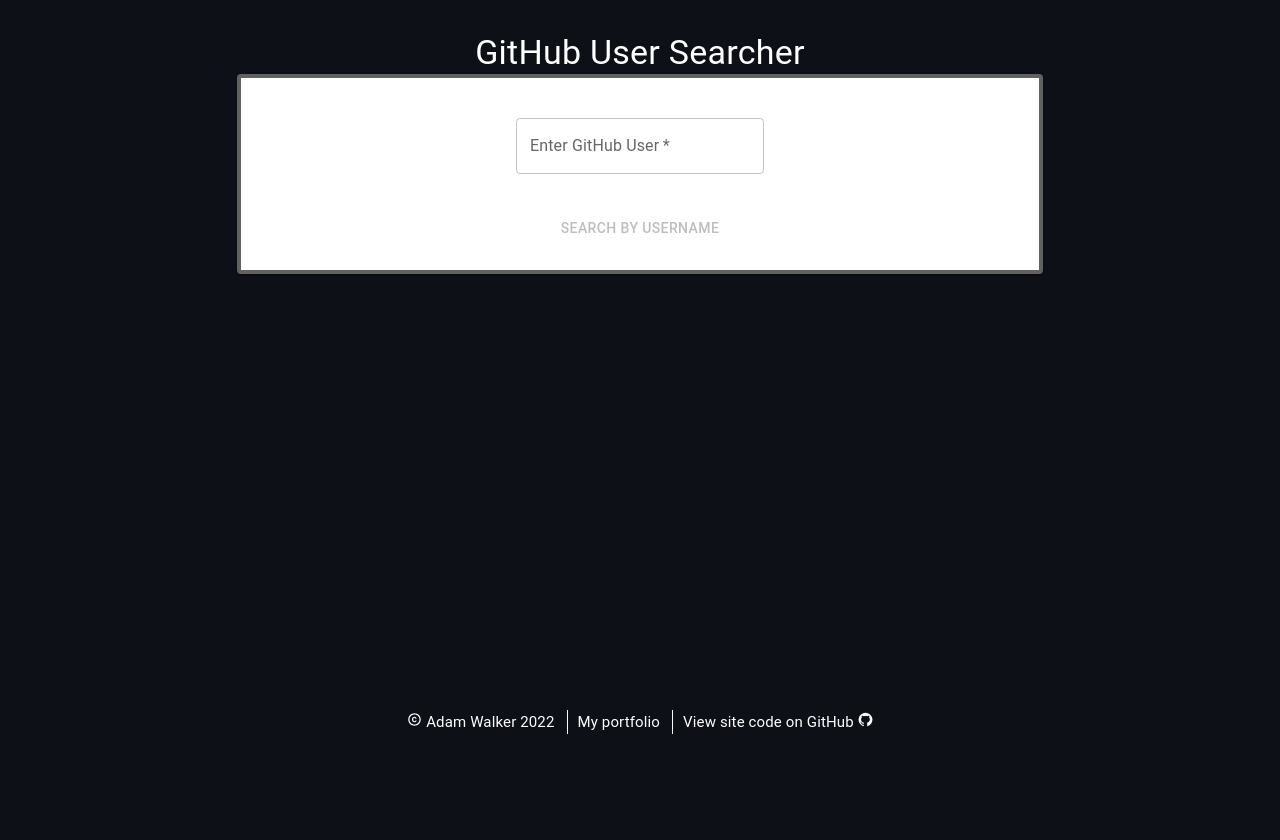
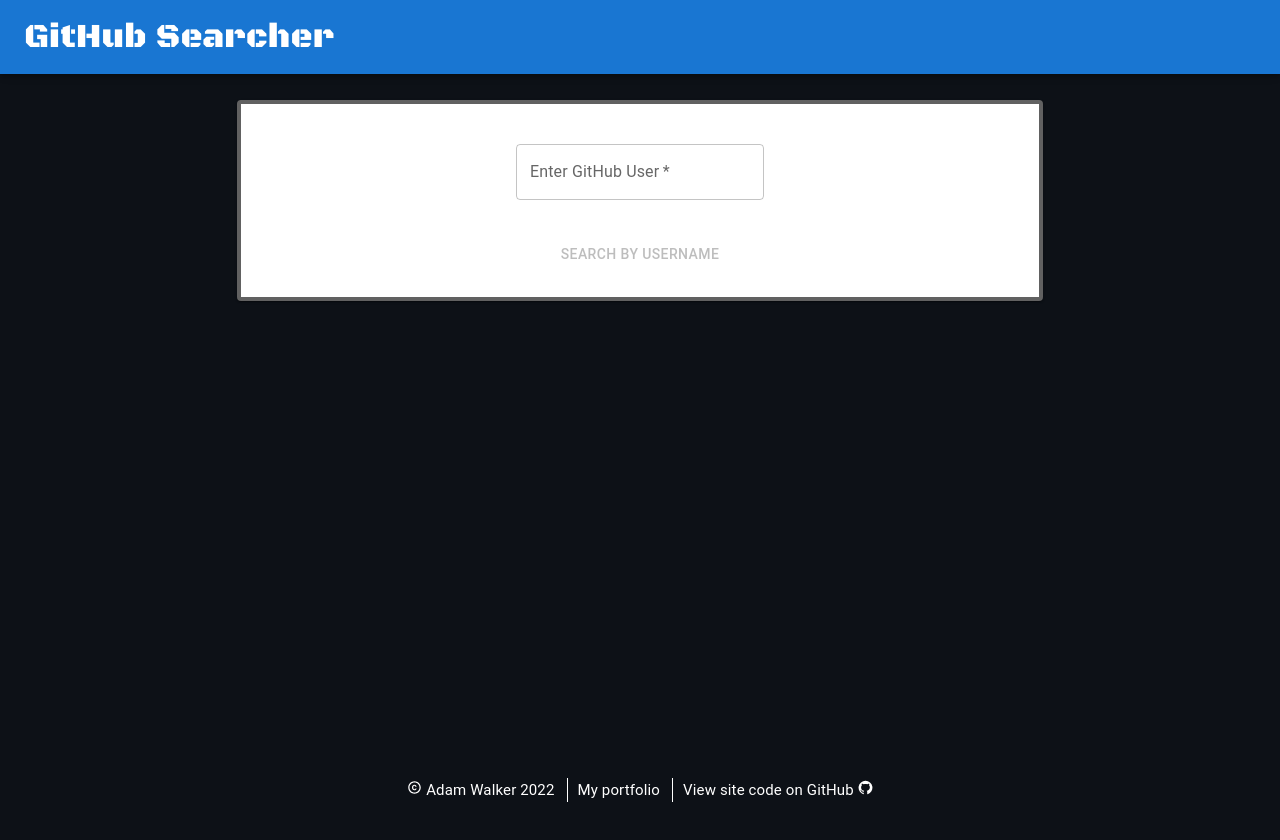
Before and after one commit to Nootuff/github-searcher, a React (Create React App) app: page / in a window 1280 px wide. Before the commit the page ends 800 px from the top, so only its background shows below. Built offline with nearby package versions, Linux system fonts and the light colour scheme.

Commit message:
Header component added.

```diff
--- /dev/null
+++ b/src/components/Header.js
@@ -0,0 +1,16 @@
+import AppBar from '@mui/material/AppBar';
+import Toolbar from '@mui/material/Toolbar';
+import Typography from '@mui/material/Typography';
+import '../styles/Header.css';
+
+function Header() {
+  return (
+    <AppBar id="Header">
+      <Toolbar>
+        <Typography variant="h4" id="Header-logo" sx={{ py: 2 }}>GitHub Searcher</Typography>
+      </Toolbar>
+    </AppBar>
+  )
+}
+
+export default Header;
--- a/src/components/Searcher.js
+++ b/src/components/Searcher.js
@@ -2,12 +2,11 @@
 import SearchForm from "./SearchForm";
 import Loading from "./Loading";
 import ResultField from "./ResultField";
+import Header from "./Header";
 import Footer from "./Footer";
 import useSearch from "../hooks/useSearch";
 import useInputState from "../hooks/useInputState";
 import '../styles/Searcher.css';
-import Typography from '@mui/material/Typography';
-import Link from '@mui/material/Link';
 import Box from '@mui/material/Box';
 import Container from '@mui/material/Container';
 
@@ -17,15 +16,8 @@
 
   return (
     <Container>
-      <Box
-        id="Searcher"
-      >
-        <section id="Searcher-header">
-          <Typography variant="h4" sx={{ mt: 4 }} >GitHub User Searcher</Typography>
-
-
-        </section>
-
+       <Header />
+      <Box id="Searcher">
         <SearchForm
           values={values}
           handleChange={handleChange}
--- /dev/null
+++ b/src/styles/Header.css
@@ -0,0 +1,11 @@
+@import url("https://fonts.googleapis.com/css2?family=Black+Ops+One&family=Comforter&display=swap");
+
+#Header {
+  width: 100%;
+  background-color: "#1976d2";
+  color: "#FFFEFE";
+}
+
+#Header-logo{
+  font-family: 'Black Ops One', cursive;
+}
--- a/src/styles/Searcher.css
+++ b/src/styles/Searcher.css
@@ -1,9 +1,5 @@
 #Searcher{
   width: 70%;
-  margin: auto;
+  margin: 100px auto 0;
   min-height: 80vh;
 }
-
-#Searcher-header{
-  color: white
-}
```
